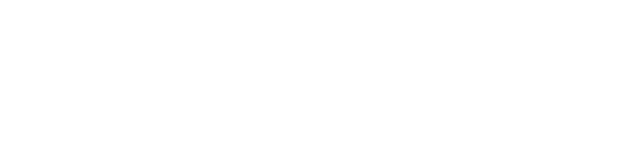
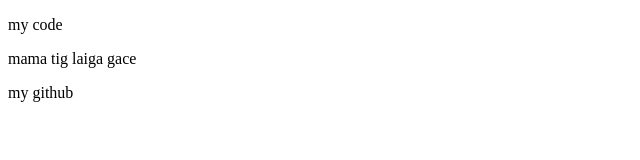
Before and after one commit to usmannadeem01/this-repo, a plain HTML site: page index.html in a window 1280 px wide. Shown: the whole page, without its empty margins (0-640 px from the left). Drawn offline with Linux system fonts and the light colour scheme.

Commit message:
this commit

```diff
--- a/index.html
+++ b/index.html
@@ -7,6 +7,10 @@
     <title>Document</title>
 </head>
 <body>
+    <p>my code</p>
+    <p> mama tig laiga gace </p>
+    <p> my github</p>
+
 
 </body>
 </html>
```
